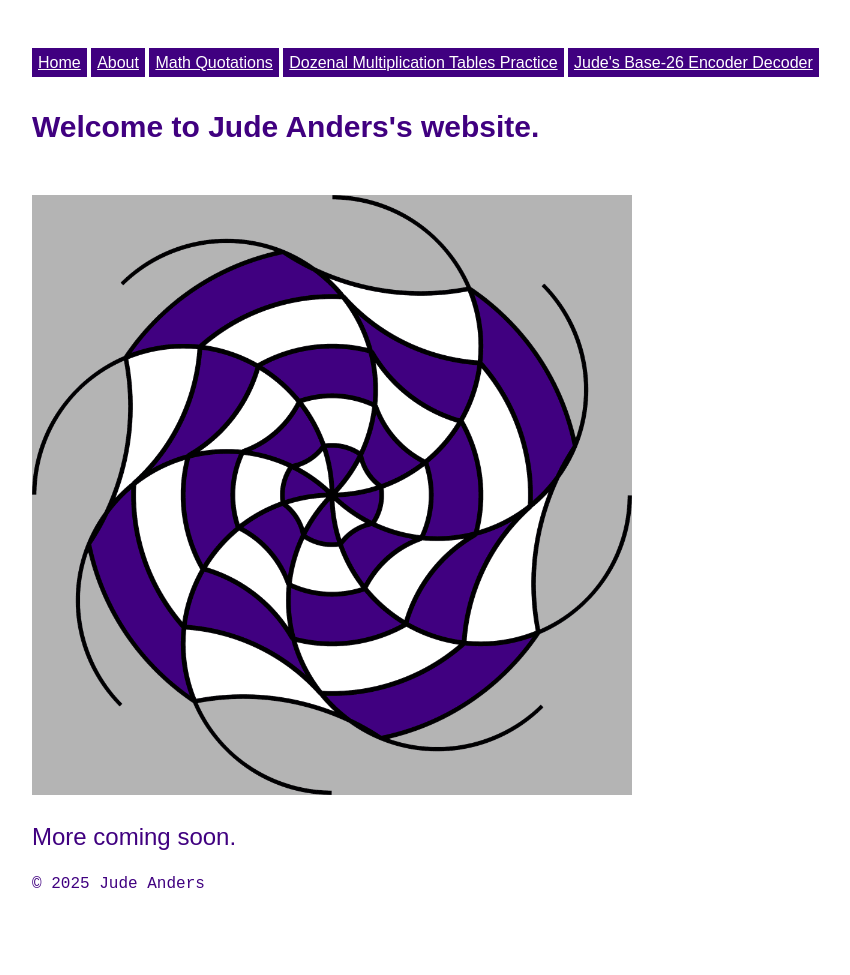
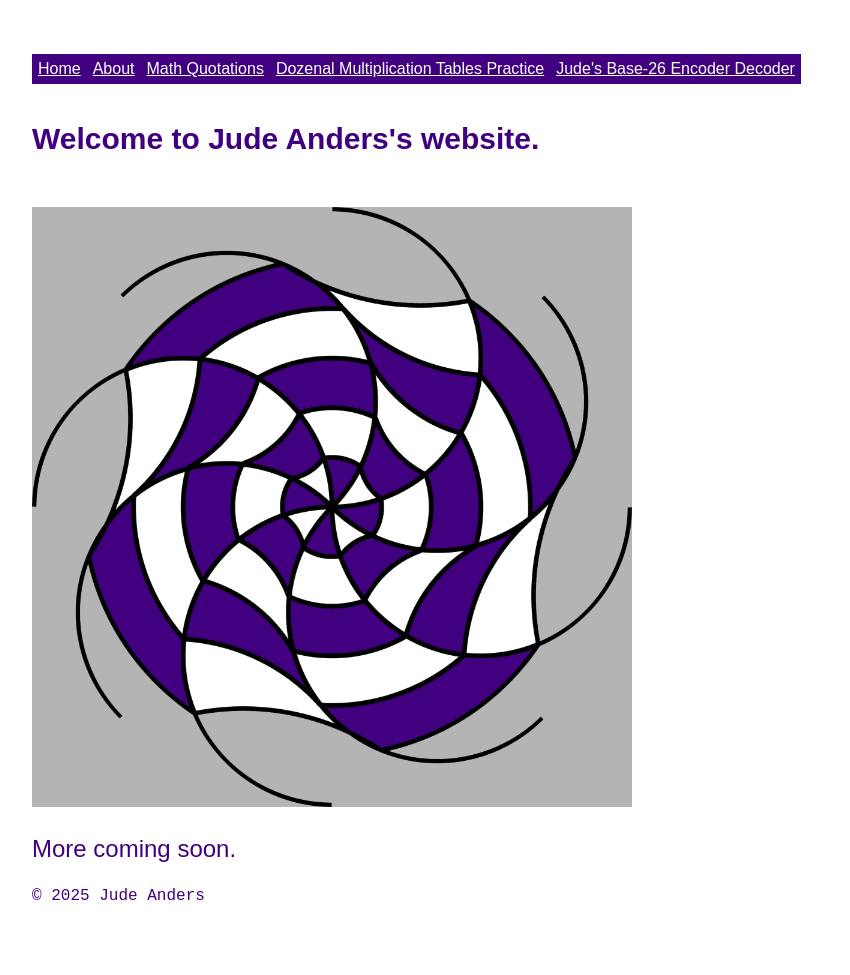
Before and after one commit to 1anderj/judeanders-website, a Jekyll site: the page built from index.html, in a window 1280 px wide. Shown: the whole page, without its empty margins (22-872 px from the left). Built offline with Jekyll 4.4.1, drawn with Linux system fonts in a browser that asks for light colours; some web fonts are replaced.

Commit message:
fix menu?

```diff
--- a/_layouts/default.html
+++ b/_layouts/default.html
@@ -16,11 +16,13 @@
     <link rel="stylesheet" media="screen" href="{{ "/assets/styles/styles.css" | relative_url | append: cacheBust }}">
   </head>
   <body>
-    <a class="menu-link" href="/">Home</a>
-    <a class="menu-link" href="/about/">About</a>
-    <a class="menu-link" href="/math-quotations/">Math Quotations</a>
-    <a class="menu-link" href="/dozenal/">Dozenal Multiplication Tables Practice</a>
-    <a class="menu-link" href="/encoder-decoder/">Jude's Base-26 Encoder Decoder</a>
+    <div id="menu-div">
+      <a class="menu-link" href="/">Home</a>
+      <a class="menu-link" href="/about/">About</a>
+      <a class="menu-link" href="/math-quotations/">Math Quotations</a>
+      <a class="menu-link" href="/dozenal/">Dozenal Multiplication Tables Practice</a>
+      <a class="menu-link" href="/encoder-decoder/">Jude's Base-26 Encoder Decoder</a>
+    </div>
     {{ content }}
     <footer id="footer">
       <p>© 2025 Jude Anders</p>
--- a/assets/styles/styles.css
+++ b/assets/styles/styles.css
@@ -149,6 +149,12 @@ select {
   animation-iteration-count: infinite;
   animation-duration: 50s;
 }
+
+#menu-div {
+  display: flex;
+  flex-wrap: wrap;
+}
+
 @keyframes spin {
   from { transform: rotateX(0deg); }
   to { transform: rotateX(-360deg); }
```
